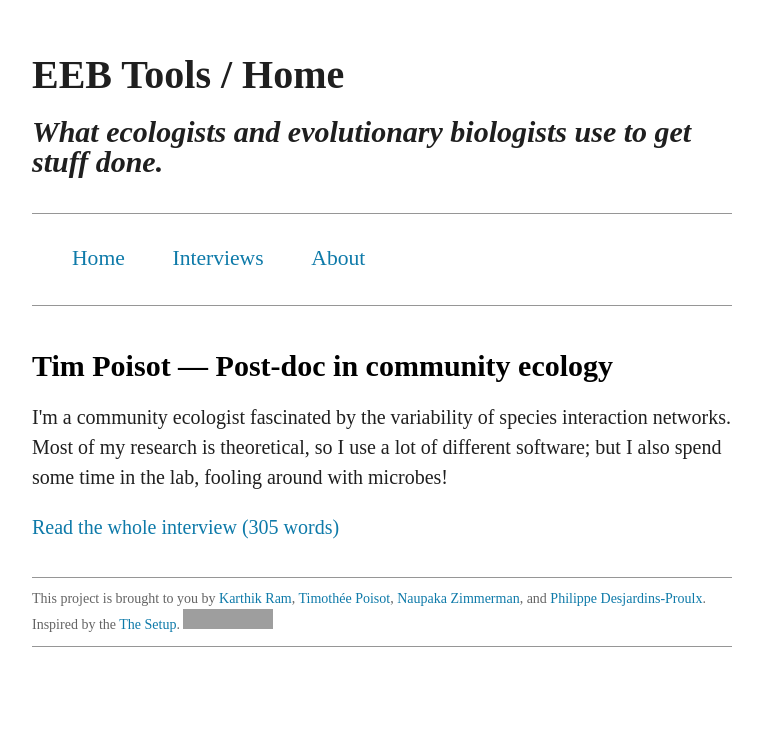
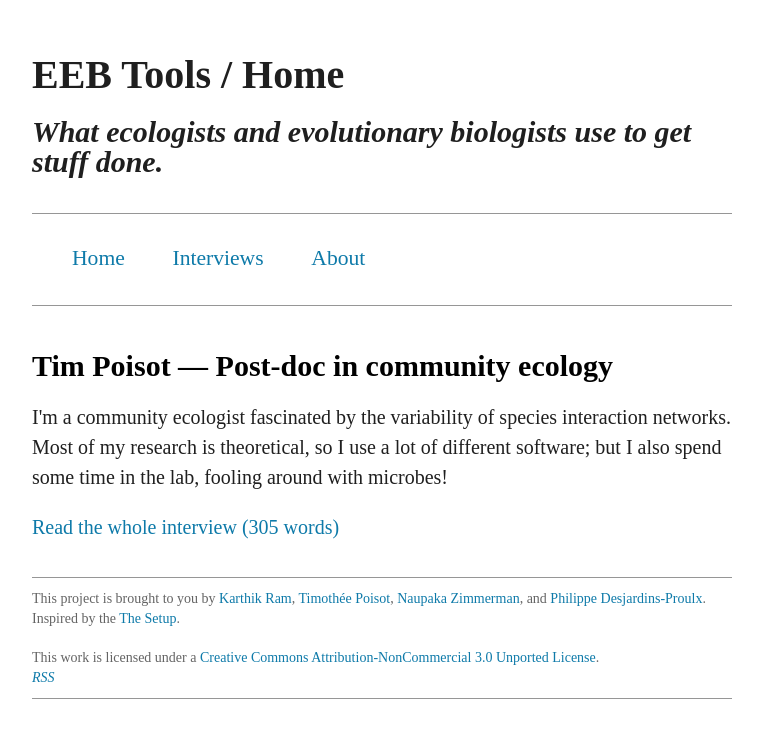
Before and after one commit to karthik/ecotools, a Jekyll site: the page built from index.html, in a window 1280 px wide. Shown: the top 738 px of the page, without its empty margins (258-1021 px from the left). Built offline with Jekyll 4.4.1, drawn with Linux system fonts in a browser that asks for light colours; Markdown is read by kramdown in place of the engine named in the settings; a style sheet for code colours, icons or effects is not loaded; grey boxes are pictures that could not be loaded.

Commit message:
added rss link

```diff
--- a/_includes/footer.html
+++ b/_includes/footer.html
@@ -1,4 +1,6 @@
 <div class="footer">
 This project is brought to you by <a href="http://nature.berkeley.edu/~kram/">Karthik Ram</a>, <a href="http://timotheepoisot.fr/">Timothée Poisot</a>, <a href="http://www.stanford.edu/~naupaka/">Naupaka Zimmerman</a>, and <a href="http://phdp.github.com/">Philippe Desjardins-Proulx</a>. Inspired by the <a href="http://usesthis.com/about/">The Setup</a>.
-<a rel="license" href="http://creativecommons.org/licenses/by-nc/3.0/deed.en_US"><img alt="Creative Commons License" style="border-width:0" src="http://i.creativecommons.org/l/by-nc/3.0/80x15.png" /></a>
+
+<br><br>This work is licensed under a <a rel="license" href="http://creativecommons.org/licenses/by-nc/3.0/deed.en_US">Creative Commons Attribution-NonCommercial 3.0 Unported License</a>. <i class="icon-rss"><br>
+<a href="http://eebtools.org/atom.xml">RSS</a>
 </div>
```
